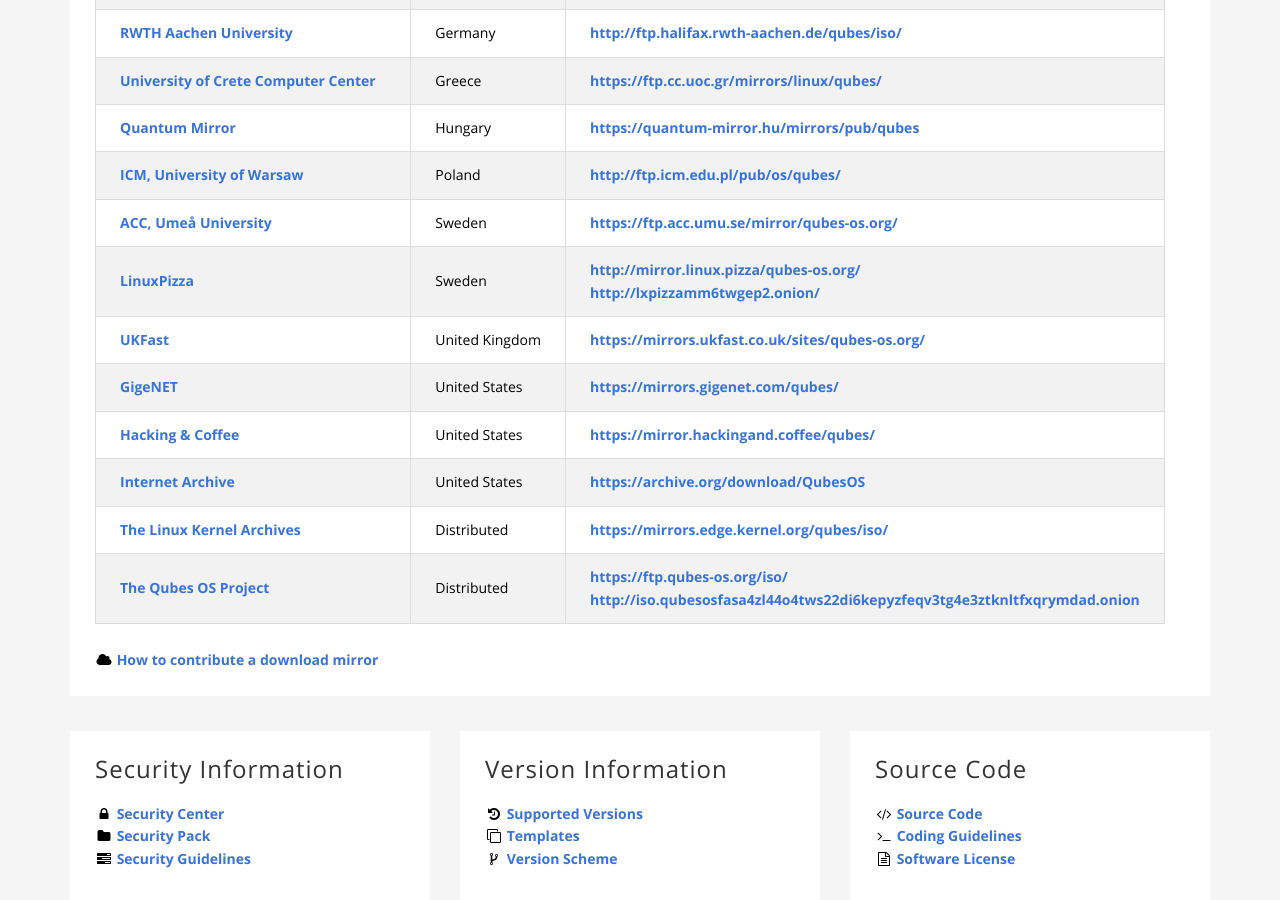
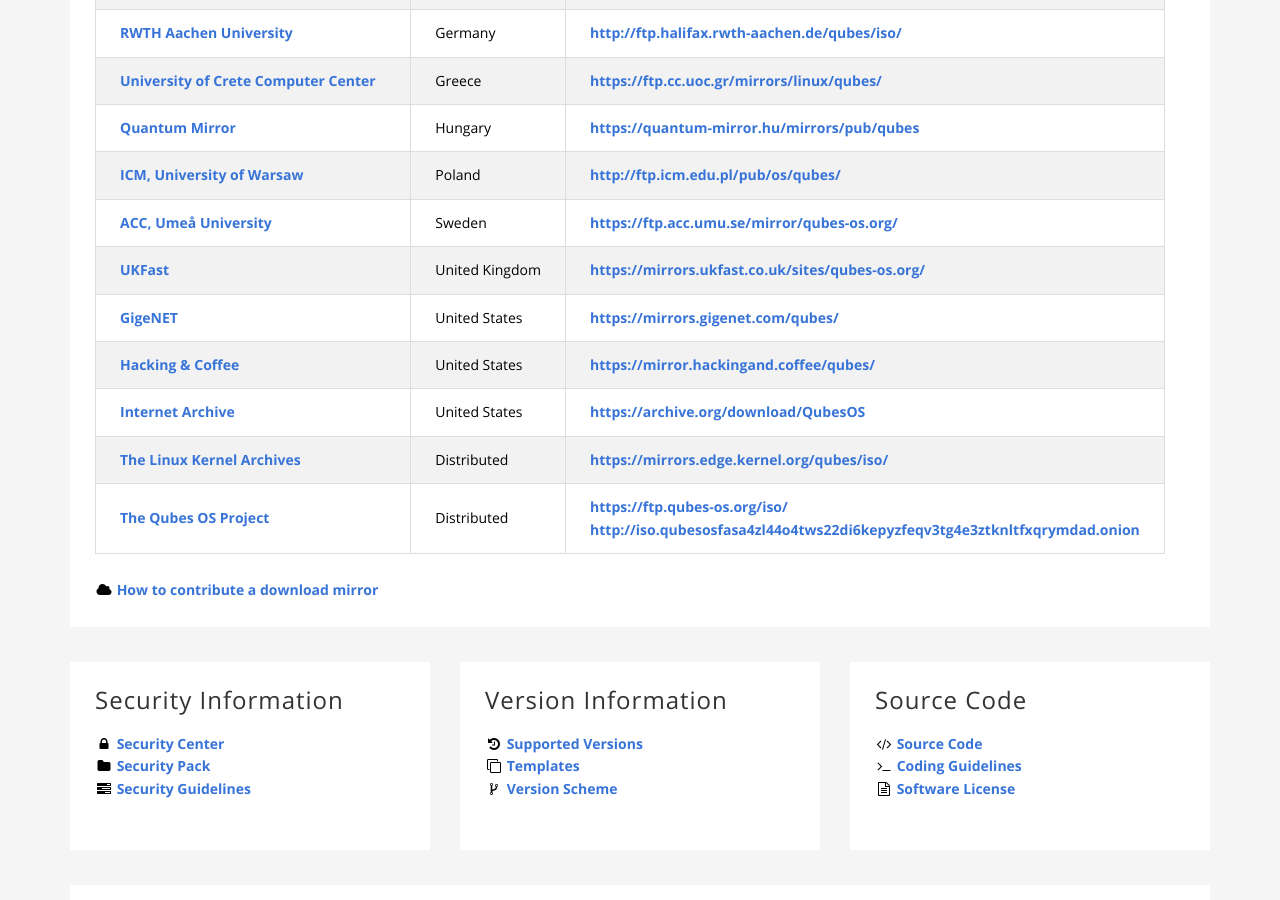
Before and after one commit to QubesOS/qubesos.github.io, a Jekyll site: the page built from pages/downloads.md, in a window 1280 px wide and 900 px high, scrolled down 4165 px. Built offline with Jekyll 4.4.1, drawn with Linux system fonts in a browser that asks for light colours; some web fonts are replaced.

Commit message:
Remove LinuxPizza mirrors (at operator's request)

```diff
--- a/_data/mirrors.yml
+++ b/_data/mirrors.yml
@@ -58,13 +58,6 @@
    urls:
    - url: https://ftp.acc.umu.se/mirror/qubes-os.org/
 
- - organization: LinuxPizza
-   org_url: https://linux.pizza/
-   location: Sweden
-   urls:
-   - url: http://mirror.linux.pizza/qubes-os.org/
-   - url: http://lxpizzamm6twgep2.onion/
-
  - organization: UKFast
    org_url: https://www.ukfast.co.uk/
    location: United Kingdom
```
